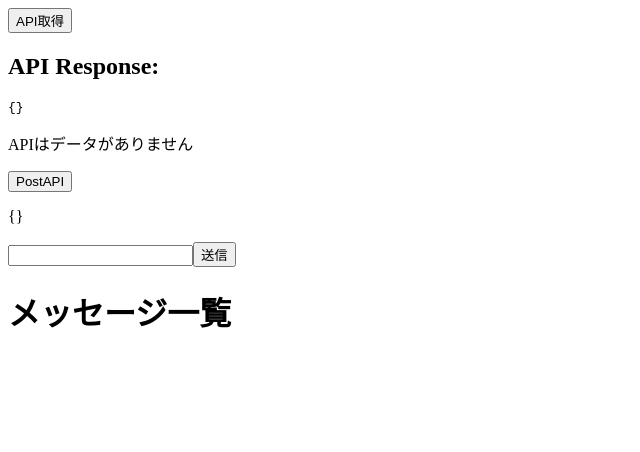
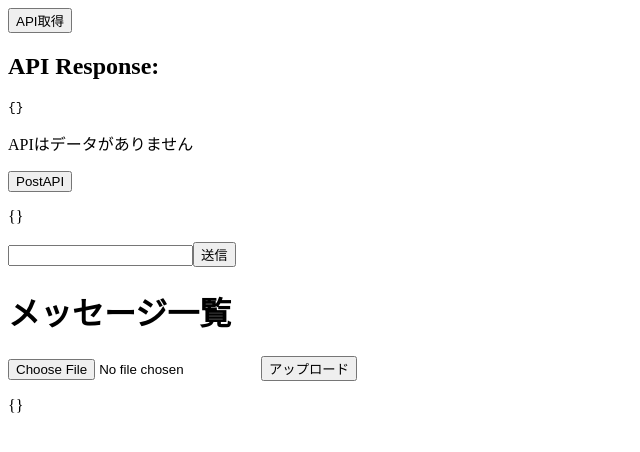
Before and after one commit to k-0107/react2024, a React app: page / in a window 1280 px wide. Shown: the top 452 px of the page, without its empty margins (0-640 px from the left). Built offline with nearby package versions, Linux system fonts and the light colour scheme.

Commit message:
[Finish]渡されたデータを受信したNode.jsからMongoDBに格納

```diff
--- a/src/components/App.jsx
+++ b/src/components/App.jsx
@@ -2,6 +2,7 @@ import React from "react";
 import Getapi from "./Getapi";
 import Postapi from "./Postapi";
 import Postmessage from "./Postmessage";
+import Postfile from "./Postfile";
 
 function App() {
   return (
@@ -9,6 +10,7 @@ function App() {
       <Getapi />
       <Postapi />
       <Postmessage />
+      <Postfile />
     </div>
   );
 }
--- /dev/null
+++ b/src/components/PostFile.jsx
@@ -0,0 +1,44 @@
+import React, { useState } from "react";
+
+function Postfile() {
+  const [selectedFile, setSelectedFile] = useState({});
+  const [responseData, setResponseData] = useState({});
+  const [error, setError] = useState({});
+
+  const handleFileChange = (e) => {
+    setSelectedFile(e.target.files[0]);
+  };
+
+  const handleUpload = async () => {
+    if (selectedFile) {
+      const formData = new FormData();
+      formData.append("image", selectedFile);
+
+      const url = "/file";
+      const options = {
+        method: "POST",
+        body: formData,
+      };
+
+      try {
+        const response = await fetch(url, options);
+        const data = await response.json();
+        setResponseData(data);
+      } catch (e) {
+        setError(e);
+      }
+    } else {
+      console.log("ファイルが選択されていません。");
+    }
+  };
+
+  return (
+    <div>
+      <input type="file" name="image" onChange={handleFileChange} />
+      <button onClick={handleUpload}>アップロード</button>
+      {responseData ? <p>{JSON.stringify(responseData)}</p> : <p>{error}</p>}
+    </div>
+  );
+}
+
+export default Postfile;
--- a/src/components/Postmessage.jsx
+++ b/src/components/Postmessage.jsx
@@ -45,6 +45,3 @@ function Postmessage() {
 }
 
 export default Postmessage;
-// {
-//   responseData ? <p>{JSON.stringify(responseData)}</p> : <p>{error}</p>;
-// }
```
